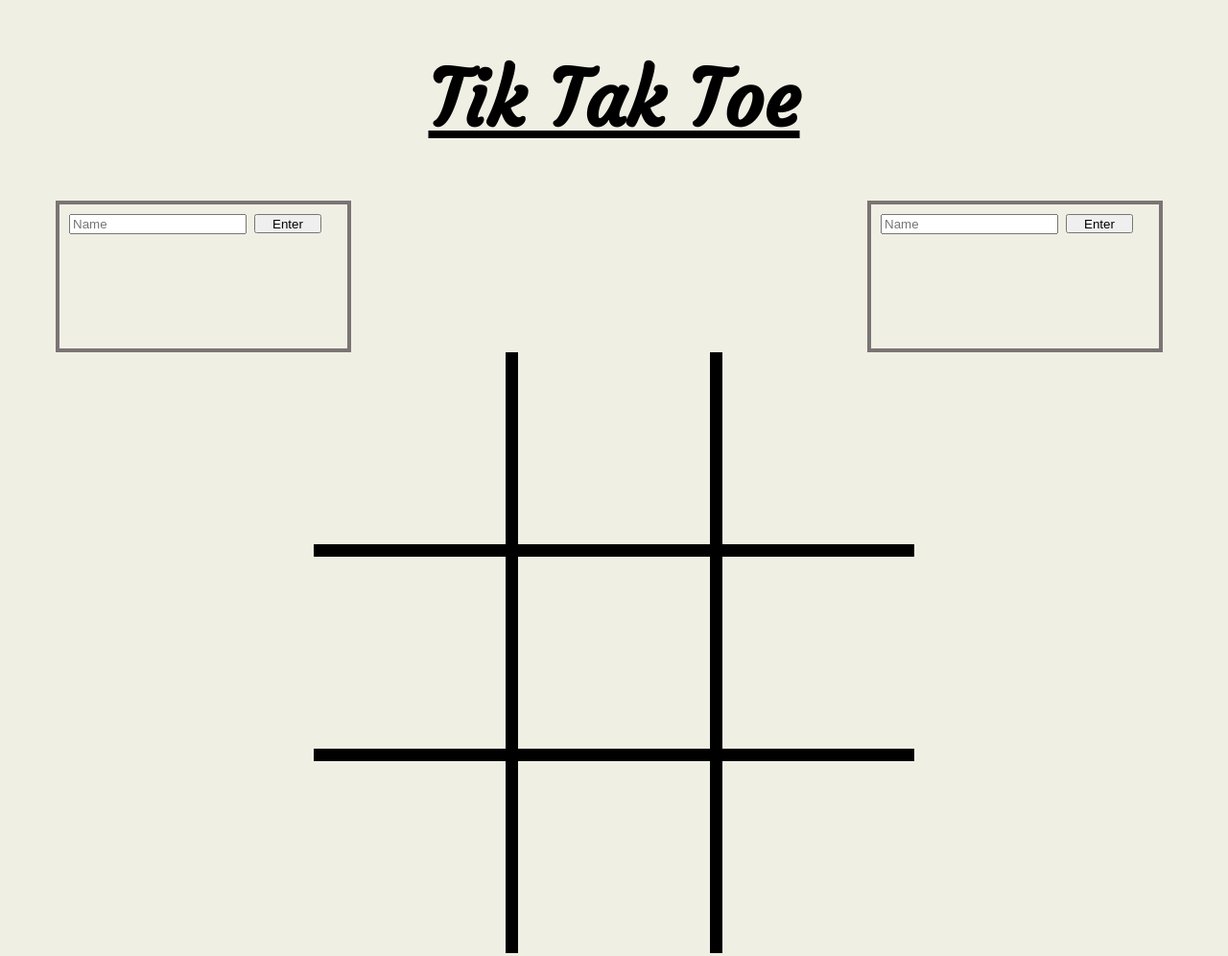
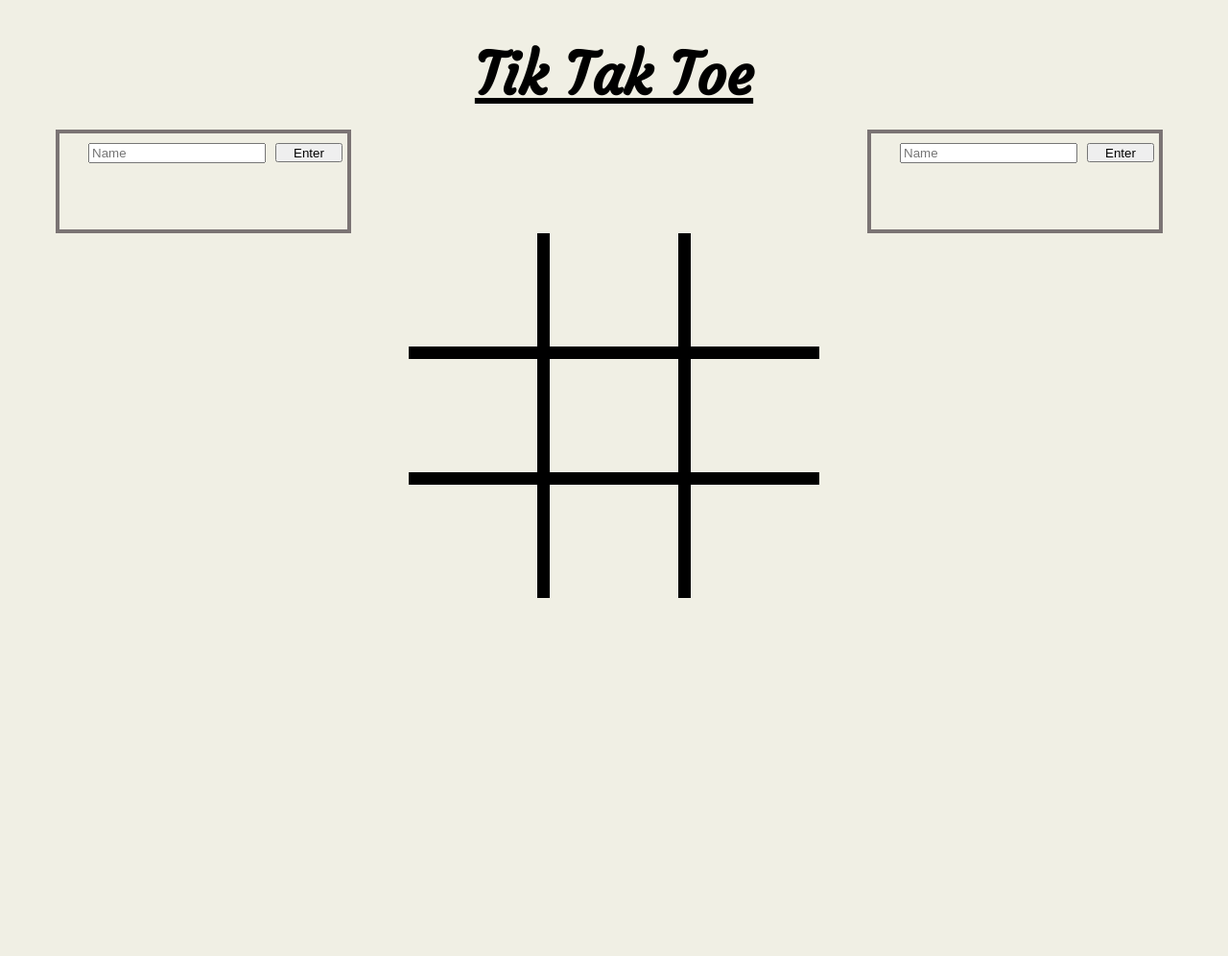
Before and after one commit to kcoleman1111/TikTakToe, a plain HTML site: page index.html in a window 1280 px wide. Shown: the whole page at 96% size. After the commit the page ends 800 px from the top, so only its background shows below. Drawn offline with Linux system fonts and the light colour scheme.

Commit message:
Board and peices set up

```diff
--- a/app.js
+++ b/app.js
@@ -117,6 +117,10 @@ window.addEventListener("DOMContentLoaded" , ()=>{
 
 
   //storage
+  const getNameOfPlayer = localStorage.getItem("player1Name");
+  if(getNameOfPlayer){
+    inputbox1.value = `${getNameOfPlayer}'s Score`;
+  }
 
   function getName(){
     console.log(inputbox1.value)
@@ -124,28 +128,61 @@ window.addEventListener("DOMContentLoaded" , ()=>{
   }
 
    inputbox1.addEventListener("input", getName)
-   const player1Name = getName();
-   localStorage.setItem("player1Name", player1Name);
+
+   inputButton1.addEventListener("click", ()=>{
+     const player1Name = getName();
+     localStorage.setItem("player1Name",player1Name);
+     inputbox1.value = `${player1Name}'s Score`;
+     inputbox1.style.border="none"
+     inputbox1.style.borderBottom="solid black";
+     inputbox1.style.backgroundColor="rgba(238, 237, 223, 0.844)"
+
+
+   })
+
+   const getNameOfPlayer2 = localStorage.getItem("player2Name");
+   if(getNameOfPlayer2){
+     inputbox2.value = `${getNameOfPlayer2}'s Score`;
+   }
+
+   function getName2(){
+     console.log(inputbox2.value)
+     return inputbox2.value
+   }
+
+    inputbox2.addEventListener("input", getName2)
+
+    inputButton2.addEventListener("click", ()=>{
+      const player2Name = getName2();
+      localStorage.setItem("player2Name",player2Name);
+      inputbox2.value = `${player2Name}'s Score`;
+      inputbox2.style.border="none"
+      inputbox2.style.borderBottom="solid black";
+      inputbox2.style.backgroundColor="rgba(238, 237, 223, 0.844)"
+
+
+    })
 
 
 
 
 
 
+    //DONE WITH STORAGE AND PLAYER BOARD FOR NOW
 
 
 
 
-
+    const arr = ["❌", "⭕️", "❌","⭕️","❌", "⭕️", "❌","⭕️","❌", "⭕️", "❌","⭕️","❌", "⭕️", "❌","⭕️"]
    const topRow = document.querySelectorAll(".top");
 
 
     topRow.forEach((el)=>{
     el.addEventListener("click", ()=>{
 
+      el.innerText= arr[0];
+      arr.shift();
 
-
-        el.innerText= "❌";
 
 
       })
@@ -155,11 +192,12 @@ window.addEventListener("DOMContentLoaded" , ()=>{
     middleRow.forEach((el)=>{
       el.addEventListener("click", ()=>{
 
-
-         el.innerText= "❌";
+        el.innerText= arr[0];
+        arr.shift();
 
 
-      })
+
+        })
 
     })
 
@@ -169,11 +207,12 @@ window.addEventListener("DOMContentLoaded" , ()=>{
      bottomRow.forEach((el)=>{
       el.addEventListener("click", ()=>{
 
-
-         el.innerText= "❌";
+        el.innerText= arr[0];
+        arr.shift();
 
 
-      })
+
+        })
 
     })
 
--- a/style.css
+++ b/style.css
@@ -5,9 +5,9 @@ body{
 
 .header{
   text-align: center;
-  margin-bottom: 55px;
+  margin-bottom: 20px;
   font-family: "Courgette";
-  font-size: 80px;
+  font-size: 60px;
   text-decoration: underline;
 }
 
@@ -20,7 +20,7 @@ body{
 }
 
 .player{
-  height:150px;
+  height:100px;
   width:300px;
   border:solid rgb(123, 116, 116);
   border-width: 4px;
@@ -39,14 +39,14 @@ body{
 }
 .inputBox{
   margin-top: 10px;
-  margin-left: 10px;
+  margin-left: 30px;
 
 }
 
 .inputButton{
   height:20px;
   width:70px;
-  margin-left: 8px;
+  margin-left: 10px;
 }
 
 /* //top Divs */
@@ -61,23 +61,23 @@ body{
 }
 .top{
   text-align: center;
-  font-size: 150px;
+  font-size: 100px;
 
 }
 
 .middle{
     text-align: center;
-    font-size: 150px;
+    font-size: 100px;
 }
 
 .bottom{
   text-align: center;
-  font-size: 150px;
+  font-size: 100px;
 }
 
 .topLeft{
-  width: 200px;
-  height: 200px;
+  width: 134px;
+  height: 118px;
   border-right: solid black;
   border-bottom: solid black;
   border-width: 13px;
@@ -85,8 +85,8 @@ body{
 }
 
 .topMiddle{
-  width: 200px;
-  height: 200px;
+  width: 134px;
+  height: 118px;
   border-right: solid black;
   border-bottom: solid black;
   border-width: 13px;
@@ -94,8 +94,8 @@ body{
 }
 
 .topRight{
-  width: 200px;
-  height: 200px;
+  width: 134px;
+  height: 118px;
   border-bottom: solid black;
   border-width: 13px;
 }
@@ -110,8 +110,8 @@ body{
 }
 
 .middleLeft{
-  width: 200px;
-  height: 200px;
+  width: 134px;
+  height: 118px;
   border-right: solid black;
   border-bottom: solid black;
   border-width: 13px;
@@ -119,8 +119,8 @@ body{
 }
 
 .middleMiddle{
-  width: 200px;
-  height: 200px;
+  width: 134px;
+  height: 118px;
   border-right: solid black;
   border-bottom: solid black;
   border-width: 13px;
@@ -128,8 +128,8 @@ body{
 }
 
 .middleRight{
-  width: 200px;
-  height: 200px;
+  width: 134px;
+  height: 118px;
   border-bottom: solid black;
   border-width: 13px;
 }
@@ -145,16 +145,16 @@ body{
 }
 
 .bottomLeft{
-  width: 200px;
-  height: 200px;
+  width: 134px;
+  height: 118px;
   border-right: solid black;
   border-width: 13px;
 
 }
 
 .bottomMiddle{
-  width: 200px;
-  height: 200px;
+  width: 134px;
+  height: 118px;
   border-right: solid black;
   border-width: 13px;
 
@@ -162,8 +162,8 @@ body{
 }
 
 .bottomRight{
-  width: 200px;
-  height: 200px;
+  width: 134px;
+  height: 118px;
   border-width: 13px;
 
 }
```
